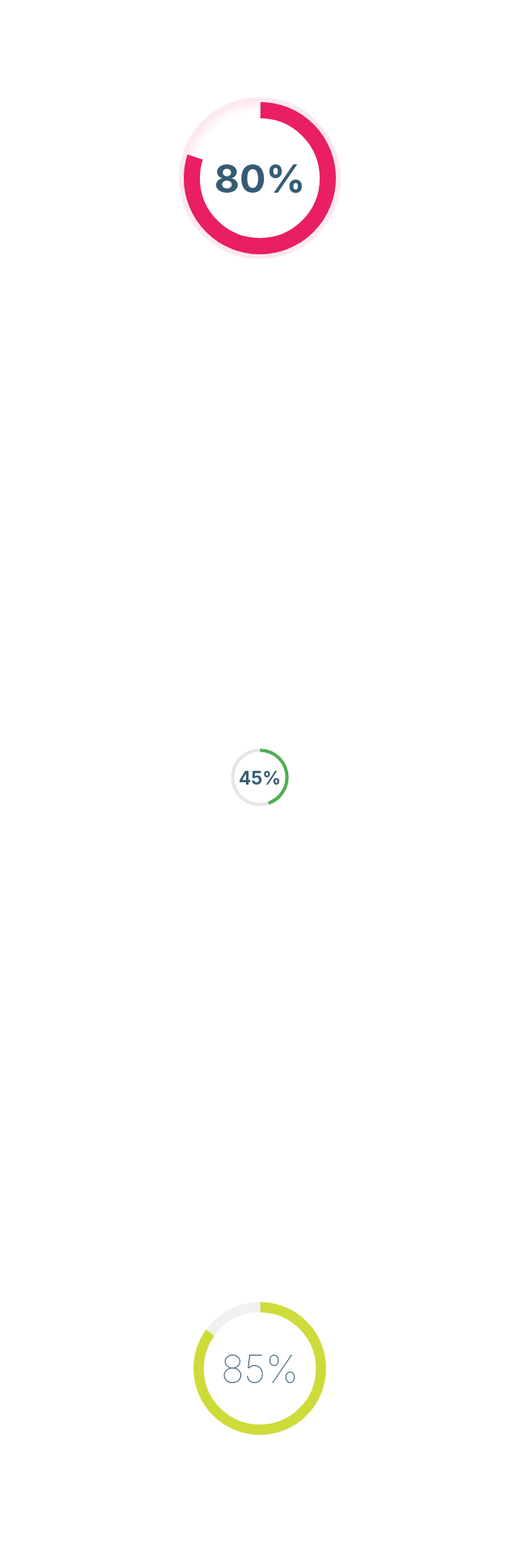
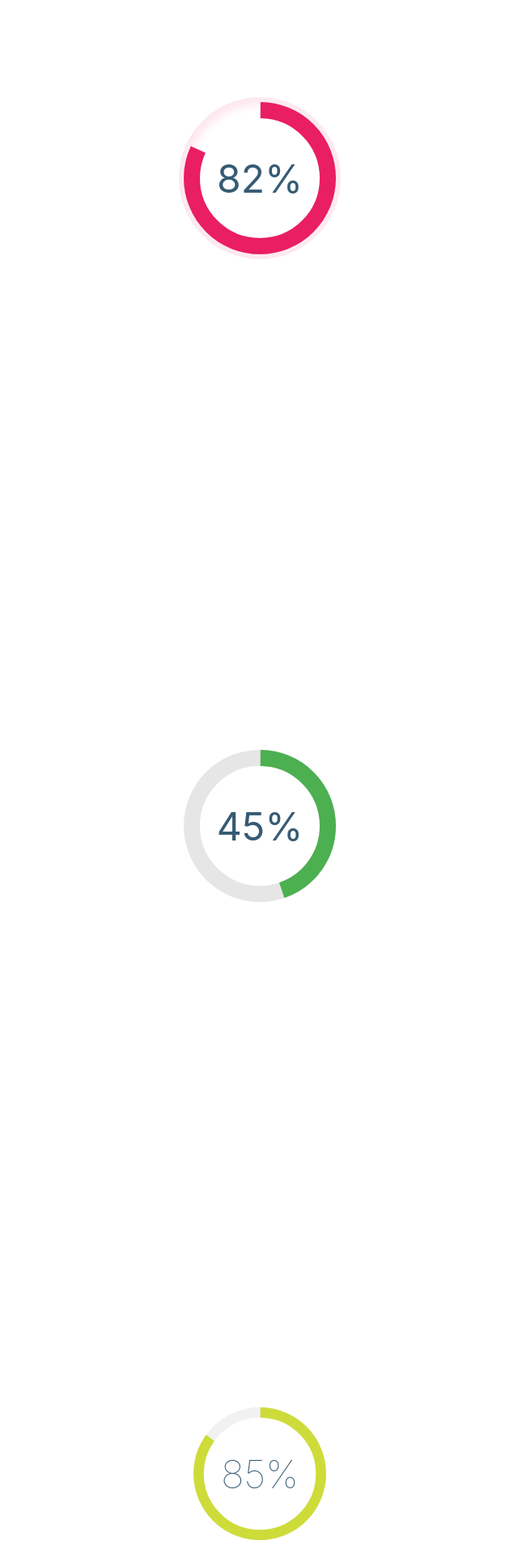
Before and after one commit to tomickigrzegorz/circular-progress-bar, a website built with webpack: page docs/index.html in a window 1280 px wide. Shown: the part 180-2093 px from the top of the page at 81% size, without its empty margins (319-959 px from the left). Built offline with nearby package versions, Linux system fonts and the light colour scheme.

Commit message:
update examples

```diff
--- a/docs/CircularProgressBar.css
+++ b/docs/CircularProgressBar.css
@@ -1 +1 @@
-*,:after,:before{box-sizing:border-box}body,html{margin:0;padding:0}html{height:100%}body{position:relative;min-height:100%;font-family:-apple-system,BlinkMacSystemFont,Segoe UI,Helvetica,Arial,sans-serif,Apple Color Emoji,Segoe UI Emoji,Segoe UI Symbol;background:#fff}.container{display:-webkit-box;display:flex;-webkit-box-orient:vertical;-webkit-box-direction:normal;flex-direction:column;-webkit-box-align:center;align-items:center;-webkit-box-pack:center;justify-content:center;width:100%;max-width:900px;margin:auto}.container>*{margin:300px 0}
+*,:after,:before{box-sizing:border-box}body,html{margin:0;padding:0}html{height:100%}body{position:relative;min-height:100%;font-family:-apple-system,BlinkMacSystemFont,Segoe UI,Helvetica,Arial,sans-serif,Apple Color Emoji,Segoe UI Emoji,Segoe UI Symbol;background:#fff}.container{-webkit-box-orient:vertical;-webkit-box-direction:normal;flex-direction:column;-webkit-box-pack:center;justify-content:center;width:100%;max-width:900px;margin:auto}.container,.container section{display:-webkit-box;display:flex;-webkit-box-align:center;align-items:center}.container section{height:100vh}
--- a/docs/index.html
+++ b/docs/index.html
@@ -6,21 +6,28 @@
   <meta name="viewport" content="width=device-width, initial-scale=1.0">
   <meta http-equiv="X-UA-Compatible" content="ie=edge">
   <title>circular progress bar</title>
-  <link href="./CircularProgressBar.css" rel="stylesheet">
-</head>
+<link href="./CircularProgressBar.css" rel="stylesheet"></head>
 
 <body>
   <div class="container">
-    <div class="pie" data-pie='{ "percent": 80, "colorSlice": "#E91E63", "time": 70 }'></div>
+    <section>
+      <div class="pie" data-pie='{ "percent": 82, "colorSlice": "#E91E63", "time": 30, "fontWeight": 400 }'></div>
+    </section>
+    <section>
       <div class="pie"
-      data-pie='{ "percent": 45, "size": 80, "fontSize": "1.4rem", "strokeWidth": 5, "colorSlice": "#4CAF50", "colorCircle": "#e6e6e6", "time": 50 }'>
+        data-pie='{ "percent": 45, "fontSize": "3rem", "fontWeight": 400, "strokeWidth": 10, "colorSlice": "#4CAF50", "colorCircle": "#e6e6e6", "time": 50 }'>
       </div>
+    </section>
+    <section>
       <div class="pie"
-      data-pie='{ "percent": 85, "size": 180, "strokeWidth": 7, "colorSlice": "#CDDC39", "colorCircle": "#f1f1f1", "fontWeight": 100, "time": 70 }'>
+        data-pie='{ "percent": 85, "size": 180, "strokeWidth": 7, "colorSlice": "#CDDC39", "colorCircle": "#f1f1f1", "fontWeight": 100, "time": 50 }'>
       </div>
+    </section>
+    <section>
       <div class="pie"
         data-pie='{ "percent": 86, "colorSlice": "#000", "colorCircle": "#e6e6e6", "strokeWidth": 15, "number": false }'>
       </div>
+    </section>
   </div>
 
   <script>
@@ -30,7 +37,6 @@
       });
     });
   </script>
-  <script type="text/javascript" src="./CircularProgressBar.js"></script>
-</body>
+<script type="text/javascript" src="./CircularProgressBar.js"></script></body>
 
 </html>
```
Lines whose indentation alone changed are shown as unchanged.
